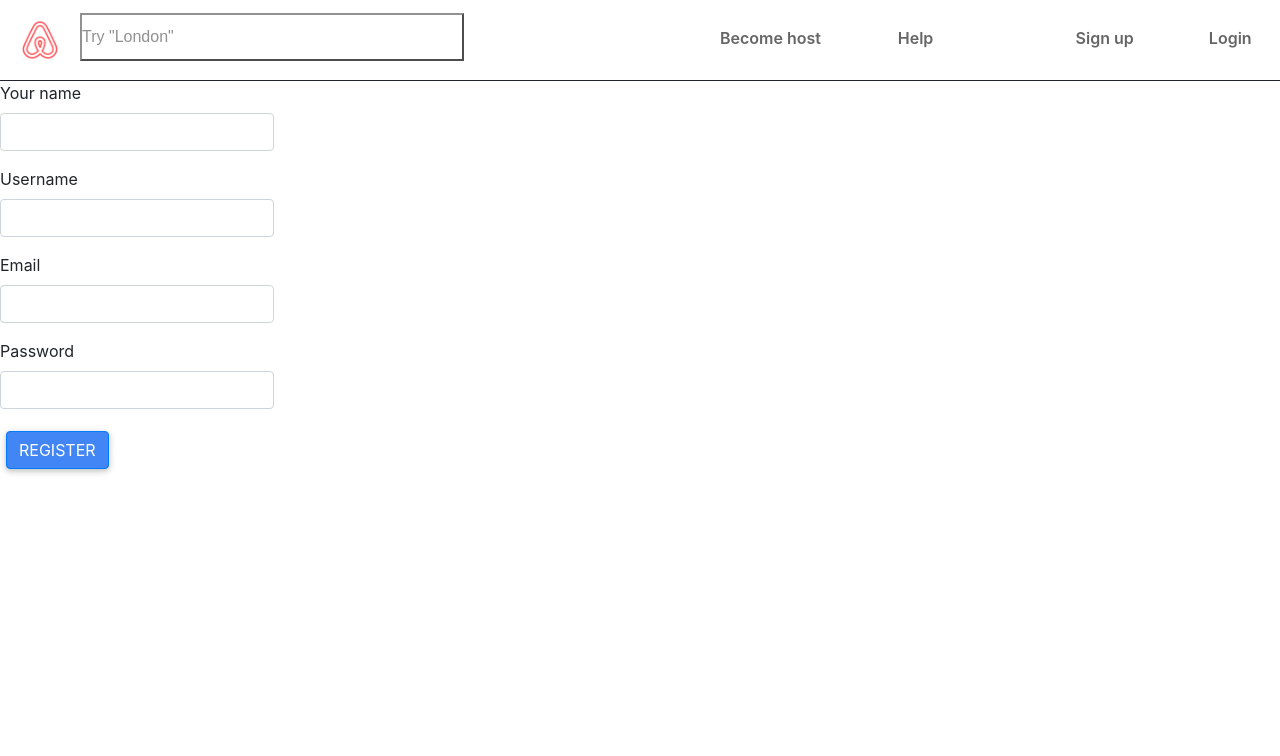
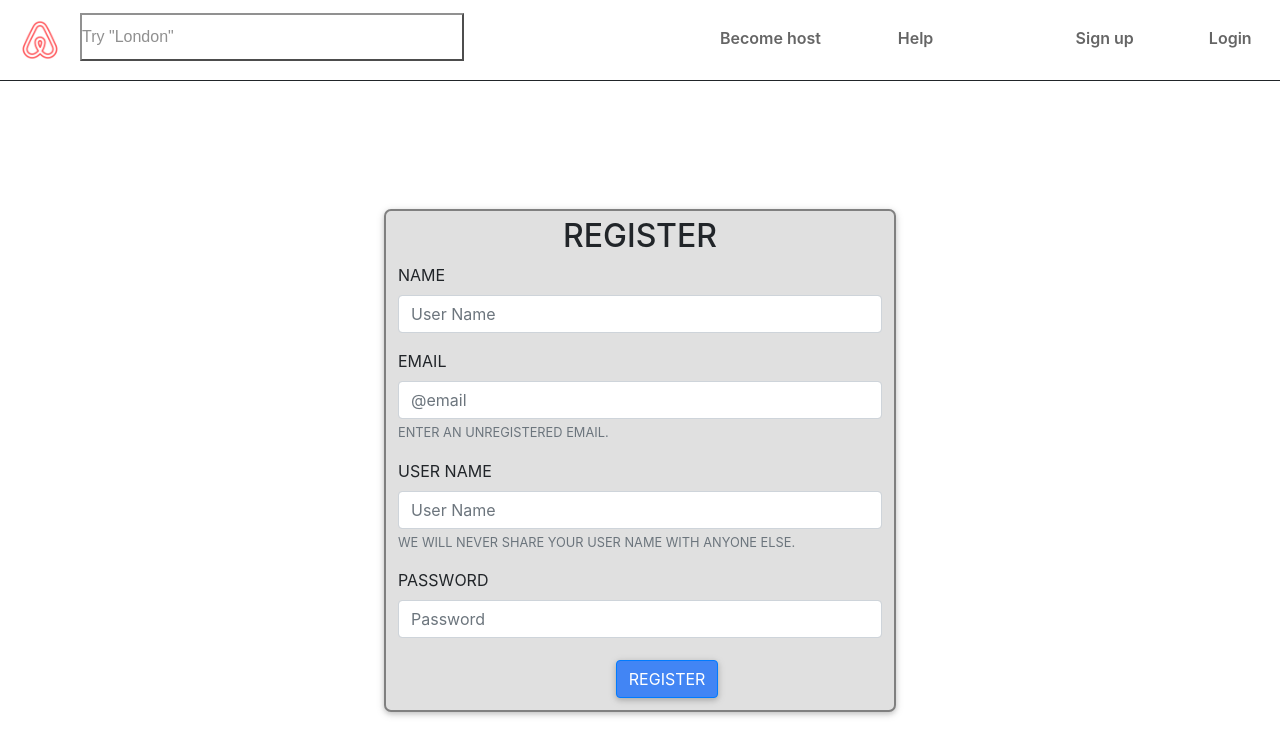
Before and after one commit to muro95/AirBnb_FE, an Angular app: page /register in a window 1280 px wide. Shown: the top 756 px of the page. Built offline with nearby package versions, Linux system fonts and the light colour scheme.

Commit message:
login signin front-end

```diff
--- a/src/app/components/login/login.component.html
+++ b/src/app/components/login/login.component.html
@@ -1,66 +1,71 @@
-<div *ngIf="isLoggedIn; else loggedOut">
-  Logged in as {{roles}}.
+<!--<div *ngIf="isLoggedIn; else loggedOut">-->
+<!--  Logged in as {{roles}}.-->
+<!--</div>-->
+
+<!--<ng-template #loggedOut>-->
+<!--  <div class="row col-sm-6" style="max-width:350px;">-->
+<!--    <form name="form" (ngSubmit)="f.form.valid && onSubmit()" #f="ngForm" novalidate>-->
+<!--      <div class="form-group">-->
+<!--        <p for="username">Username</p>-->
+<!--        <input type="text" class="form-control" name="username" [(ngModel)]="form.username" #username="ngModel"-->
+<!--               required/>-->
+<!--        <div *ngIf="f.submitted && username.invalid">-->
+<!--          <div *ngIf="username.errors.required">Username is required</div>-->
+<!--        </div>-->
+<!--      </div>-->
+<!--      <div class="form-group">-->
+<!--        <p for="password">Password</p>-->
+<!--        <input type="password" class="form-control" name="password" [(ngModel)]="form.password" #password="ngModel"-->
+<!--               required minlength="6"/>-->
+<!--        <div *ngIf="f.submitted && password.invalid">-->
+<!--          <div *ngIf="password.errors.required">Password is required</div>-->
+<!--          <div *ngIf="password.errors.minlength">Password must be at least 6 characters</div>-->
+<!--        </div>-->
+<!--      </div>-->
+<!--      <div class="form-group">-->
+<!--        <button class="btn btn-primary">Login</button>-->
+<!--        <div *ngIf="f.submitted && isLoginFailed" class="alert alert-danger">-->
+<!--          Login ok-->
+<!--        </div>-->
+<!--      </div>-->
+<!--    </form>-->
+<!--    <hr/>-->
+<!--    <p>Don't have an account?</p>-->
+<!--    <a href="signup" class="btn btn-success">Sign Up</a>-->
+<!--  </div>-->
+<!--</ng-template>-->
+
+<div *ngIf="isLoggedIn; else loggedOut"  class="alert alert-success" role="alert">
+  Đã login thành công! {{roles}}
 </div>
 
 <ng-template #loggedOut>
-  <div class="row col-sm-6" style="max-width:350px;">
-    <form name="form" (ngSubmit)="f.form.valid && onSubmit()" #f="ngForm" novalidate>
+  <form name="form" (ngSubmit)="f.form.valid && onSubmit()" #f="ngForm" novalidate>
+    <label class="btn btn-light  ">
+      <h2 style="text-align: center;">Login</h2>
       <div class="form-group">
-        <p for="username">Username</p>
+        <label for="exampleInputEmail1">User Name</label>
         <input type="text" class="form-control" name="username" [(ngModel)]="form.username" #username="ngModel"
-               required/>
-        <div *ngIf="f.submitted && username.invalid">
-          <div *ngIf="username.errors.required">Username is required</div>
-        </div>
+               required
+               id="exampleInputEmail1" aria-describedby="User Name"
+               placeholder="User Name">
+        <small id="emailHelp" class="form-text text-muted">
+          We will never share your user name with anyone else.
+        </small>
       </div>
       <div class="form-group">
-        <p for="password">Password</p>
+        <label for="exampleInputPassword1">Password</label>
         <input type="password" class="form-control" name="password" [(ngModel)]="form.password" #password="ngModel"
-               required minlength="6"/>
-        <div *ngIf="f.submitted && password.invalid">
-          <div *ngIf="password.errors.required">Password is required</div>
-          <div *ngIf="password.errors.minlength">Password must be at least 6 characters</div>
-        </div>
+               required minlength="6" id="exampleInputPassword1" placeholder="Password"
+
+        >
       </div>
-      <div class="form-group">
-        <button class="btn btn-primary">Login</button>
-        <div *ngIf="f.submitted && isLoginFailed" class="alert alert-danger">
-          Login failed: {{errorMessage}}
-        </div>
-      </div>
-    </form>
-    <hr/>
-    <p>Don't have an account?</p>
-    <a href="signup" class="btn btn-success">Sign Up</a>
-  </div>
+      <!--        <div class="form-group form-check">-->
+      <!--            <input type="checkbox" class="form-check-input" id="exampleCheck1">-->
+      <!--            <label class="form-check-label" for="exampleCheck1">Check me out</label>-->
+      <!--        </div>-->
+      <button type="submit" class="btn btn-primary ">Login</button>
+    </label>
+
+  </form>
 </ng-template>
-<!--<div *ngIf="isSuccess" class="alert alert-success" role="alert">-->
-<!--    Đã login thành công!-->
-<!--</div>-->
-
-<!--<form [formGroup]="userNameForm" (ngSubmit)="onSubmit()">-->
-<!--    <label class="btn btn-light  ">-->
-<!--        <h2 style="text-align: center;">Login</h2>-->
-<!--        <div class="form-group">-->
-<!--            <label for="exampleInputEmail1">User Name</label>-->
-<!--            <input type="text" class="form-control" id="exampleInputEmail1" aria-describedby="User Name"-->
-<!--                   placeholder="User Name"-->
-<!--                   formControlName="userName">-->
-<!--            <small id="emailHelp" class="form-text text-muted">-->
-<!--                We will never share your user name with anyone else.-->
-<!--            </small>-->
-<!--        </div>-->
-<!--        <div class="form-group">-->
-<!--            <label for="exampleInputPassword1">Password</label>-->
-<!--            <input type="password" class="form-control" id="exampleInputPassword1" placeholder="Password"-->
-<!--                   formControlName="password"-->
-<!--            >-->
-<!--        </div>-->
-<!--&lt;!&ndash;        <div class="form-group form-check">&ndash;&gt;-->
-<!--&lt;!&ndash;            <input type="checkbox" class="form-check-input" id="exampleCheck1">&ndash;&gt;-->
-<!--&lt;!&ndash;            <label class="form-check-label" for="exampleCheck1">Check me out</label>&ndash;&gt;-->
-<!--&lt;!&ndash;        </div>&ndash;&gt;-->
-<!--            <button type="submit" class="btn btn-primary ">Login</button>-->
-<!--    </label>-->
-
-<!--</form>-->
--- a/src/app/components/register/register.component.html
+++ b/src/app/components/register/register.component.html
@@ -1,89 +1,93 @@
+<!--<div *ngIf="isSignedUp; else signupForm">-->
+<!--  Your registration is successful. Please login!-->
+<!--</div>-->
+
+<!--<ng-template #signupForm>-->
+<!--  <div class="row col-sm-6" style="max-width:350px;">-->
+<!--    <form name="form" (ngSubmit)="f.form.valid && onSubmit()" #f="ngForm" novalidate>-->
+<!--      <div class="form-group">-->
+<!--        <label for="name">Your name</label>-->
+<!--        <input type="text" class="form-control" name="name" [(ngModel)]="form.name" #name="ngModel" required/>-->
+<!--        <div *ngIf="f.submitted && name.invalid">-->
+<!--          <div *ngIf="name.errors.required">Name is required</div>-->
+<!--        </div>-->
+<!--      </div>-->
+<!--      <div class="form-group">-->
+<!--        <label for="username">Username</label>-->
+<!--        <input type="text" class="form-control" name="username" [(ngModel)]="form.username" #username="ngModel"-->
+<!--               required/>-->
+<!--        <div *ngIf="f.submitted && username.invalid">-->
+<!--          <div *ngIf="username.errors.required">Username is required</div>-->
+<!--        </div>-->
+<!--      </div>-->
+<!--      <div class="form-group">-->
+<!--        <label for="email">Email</label>-->
+<!--        <input type="text" class="form-control" name="email" [(ngModel)]="form.email" #email="ngModel" required email/>-->
+<!--        <div *ngIf="f.submitted && email.invalid">-->
+<!--          <div *ngIf="email.errors.required">Email is required</div>-->
+<!--          <div *ngIf="email.errors.email">Email must be a valid email address</div>-->
+<!--        </div>-->
+<!--      </div>-->
+<!--      <div class="form-group">-->
+<!--        <label for="password">Password</label>-->
+<!--        <input type="password" class="form-control" name="password" [(ngModel)]="form.password" #password="ngModel"-->
+<!--               required minlength="6"/>-->
+<!--        <div *ngIf="f.submitted && password.invalid">-->
+<!--          <div *ngIf="password.errors.required">Password is required</div>-->
+<!--          <div *ngIf="password.errors.minlength">Password must be at least 6 characters</div>-->
+<!--        </div>-->
+<!--      </div>-->
+<!--      <div class="form-group">-->
+<!--        <button class="btn btn-primary">Register</button>-->
+<!--        <div *ngIf="f.submitted && isSignUpFailed" class="alert alert-warning">-->
+<!--          Signup Ok!<br/>{{errorMessage}}-->
+<!--        </div>-->
+<!--      </div>-->
+<!--    </form>-->
+<!--  </div>-->
+<!--</ng-template>-->
 <div *ngIf="isSignedUp; else signupForm">
-  Your registration is successful. Please login!
+  Đã Register thành công!
 </div>
-
 <ng-template #signupForm>
-  <div class="row col-sm-6" style="max-width:350px;">
+  <div *ngIf="f.submitted && isSignUpFailed" class="alert alert-warning" style="text-align: center">
+    Đăng ký thành công <br/>
+  </div>
   <form name="form" (ngSubmit)="f.form.valid && onSubmit()" #f="ngForm" novalidate>
+    <label class="btn btn-light  ">
+      <h2 style="text-align: center;">Register</h2>
       <div class="form-group">
-        <label for="name">Your name</label>
-        <input type="text" class="form-control" name="name" [(ngModel)]="form.name" #name="ngModel" required />
-        <div *ngIf="f.submitted && name.invalid">
-          <div *ngIf="name.errors.required">Name is required</div>
-        </div>
+        <label for="exampleInputEmail1">Name</label>
+        <input type="text" class="form-control" name="name" [(ngModel)]="form.name"
+               #name="ngModel" required id="exampleInputName" aria-describedby="Name"
+               placeholder="User Name"
+        >
       </div>
       <div class="form-group">
-        <label for="username">Username</label>
-        <input type="text" class="form-control" name="username" [(ngModel)]="form.username" #username="ngModel"
-               required />
-        <div *ngIf="f.submitted && username.invalid">
-          <div *ngIf="username.errors.required">Username is required</div>
-        </div>
+        <label for="exampleInputEmail1">Email</label>
+        <input type="text" class="form-control" id="exampleInputEmail1" aria-describedby="Email"
+               name="email" [(ngModel)]="form.email"
+               placeholder="@email">
+        <small id="emailHelp" class="form-text text-muted">
+          Enter an unregistered email.
+        </small>
       </div>
       <div class="form-group">
-        <label for="email">Email</label>
-        <input type="text" class="form-control" name="email" [(ngModel)]="form.email" #email="ngModel" required email />
-        <div *ngIf="f.submitted && email.invalid">
-          <div *ngIf="email.errors.required">Email is required</div>
-          <div *ngIf="email.errors.email">Email must be a valid email address</div>
-        </div>
+        <label for="exampleInputEmail1">User Name</label>
+        <input type="text" class="form-control" name="username" [(ngModel)]="form.username" #username="ngModel"
+               id="exampleInputUserName" aria-describedby="User Name"
+               placeholder="User Name"
+               required>
+        <small id="userHelp" class="form-text text-muted">
+          We will never share your user name with anyone else.
+        </small>
       </div>
       <div class="form-group">
-        <label for="password">Password</label>
+        <label for="exampleInputPassword1">Password</label>
         <input type="password" class="form-control" name="password" [(ngModel)]="form.password" #password="ngModel"
-               required minlength="6" />
-        <div *ngIf="f.submitted && password.invalid">
-          <div *ngIf="password.errors.required">Password is required</div>
-          <div *ngIf="password.errors.minlength">Password must be at least 6 characters</div>
+               required minlength="6"
+               id="exampleInputPassword1" placeholder="Password">
       </div>
-      </div>
-      <div class="form-group">
-        <button class="btn btn-primary">Register</button>
-        <div *ngIf="f.submitted && isSignUpFailed" class="alert alert-warning">
-          Signup failed!<br/>{{errorMessage}}
-        </div>
-      </div>
-    </form>
-  </div>
-</ng-template>
-
-<!--<div *ngIf="isSuccess" class="alert alert-success" role="alert">-->
-<!--  Đã Register thành công!-->
-<!--</div>-->
-
-<!--<form [formGroup]="userNameForm" (ngSubmit)="onSubmit()">-->
-<!--  <label class="btn btn-light  ">-->
-<!--    <h2 style="text-align: center;">Register</h2>-->
-<!--    <div class="form-group">-->
-<!--      <label for="exampleInputEmail1">Name</label>-->
-<!--      <input type="text" class="form-control" id="exampleInputName" aria-describedby="Name"-->
-<!--             placeholder="User Name"-->
-<!--             formControlName="userName">-->
-<!--    </div>-->
-<!--    <div class="form-group">-->
-<!--      <label for="exampleInputEmail1">Email</label>-->
-<!--      <input type="text" class="form-control" id="exampleInputEmail1" aria-describedby="Email"-->
-<!--             placeholder="@email"-->
-<!--             formControlName="Email">-->
-<!--      <small id="emailHelp" class="form-text text-muted">-->
-<!--        Enter an unregistered email.-->
-<!--      </small>-->
-<!--    </div>-->
-<!--    <div class="form-group">-->
-<!--      <label for="exampleInputEmail1">User Name</label>-->
-<!--      <input type="text" class="form-control" id="exampleInputUserName" aria-describedby="User Name"-->
-<!--             placeholder="User Name"-->
-<!--             formControlName="userName">-->
-<!--      <small id="userHelp" class="form-text text-muted">-->
-<!--        We will never share your user name with anyone else.-->
-<!--      </small>-->
-<!--    </div>-->
-<!--    <div class="form-group">-->
-<!--      <label for="exampleInputPassword1">Password</label>-->
-<!--      <input type="password" class="form-control" id="exampleInputPassword1" placeholder="Password"-->
-<!--             formControlName="password"-->
-<!--      >-->
-<!--    </div>-->
       <!--    <div class="form-group">-->
       <!--      <label for="exampleInputPassword1">Retype Password</label>-->
       <!--      <input type="password" class="form-control" id="exampleCheckPassword1" placeholder="Retype Password"-->
@@ -99,6 +103,8 @@
       <!--        I agree with the terms-->
       <!--      </label>-->
       <!--    </div>-->
-<!--    <button type="submit" class="btn btn-primary ">Register</button>-->
-<!--  </label>-->
-<!--</form>-->
+      <button type="submit" class="btn btn-primary ">Register</button>
+    </label>
+
+  </form>
+</ng-template>
```
Lines whose indentation alone changed are shown as unchanged.
